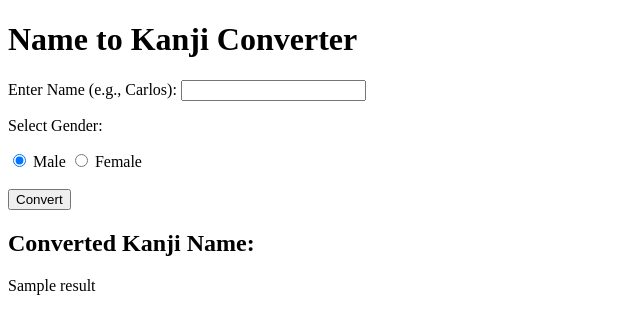
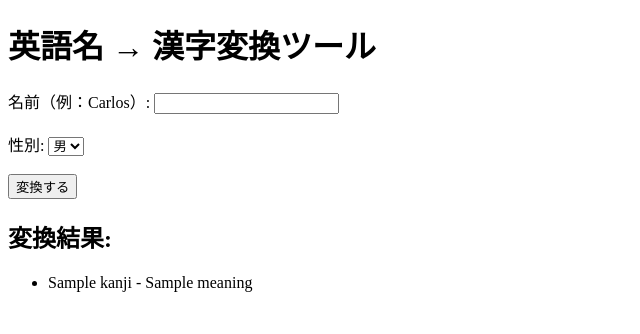
Before and after one commit to locosapo/name-kanji-converter, a Flask app: template templates/index.html in a window 1280 px wide. Shown: the top 334 px of the page, without its empty margins (0-640 px from the left). Run offline with Flask 3, Linux system fonts and the light colour scheme; the template is opened without the code that fills it: most values are stand-ins (such as "Sample title", 1, 10 or a date in 2020); parts of the project's set-up code (start-up, migrations or seed data) failed here and were passed over.

Commit message:
index.html

```diff
--- a/templates/index.html
+++ b/templates/index.html
@@ -1,26 +1,31 @@
 <!DOCTYPE html>
-<html>
+<html lang="ja">
 <head>
     <meta charset="UTF-8">
     <title>Name to Kanji Converter</title>
 </head>
 <body>
-    <h1>Name to Kanji Converter</h1>
-    <form method="post">
-        <label for="name">Enter Name (e.g., Carlos):</label>
+    <h1>英語名 → 漢字変換ツール</h1>
+    <form method="POST">
+        <label for="name">名前（例：Carlos）:</label>
         <input type="text" id="name" name="name" required>
-
-        <p>Select Gender:</p>
-        <label><input type="radio" name="gender" value="male" checked> Male</label>
-        <label><input type="radio" name="gender" value="female"> Female</label>
-
         <br><br>
-        <input type="submit" value="Convert">
+        <label for="gender">性別:</label>
+        <select name="gender" id="gender" required>
+            <option value="male">男</option>
+            <option value="female">女</option>
+        </select>
+        <br><br>
+        <input type="submit" value="変換する">
     </form>
 
     {% if result %}
-        <h2>Converted Kanji Name:</h2>
-        <p>{{ result }}</p>
+        <h2>変換結果:</h2>
+        <ul>
+            {% for kanji, meaning in result %}
+                <li>{{ kanji }} - {{ meaning }}</li>
+            {% endfor %}
+        </ul>
     {% endif %}
 </body>
 </html>
```
